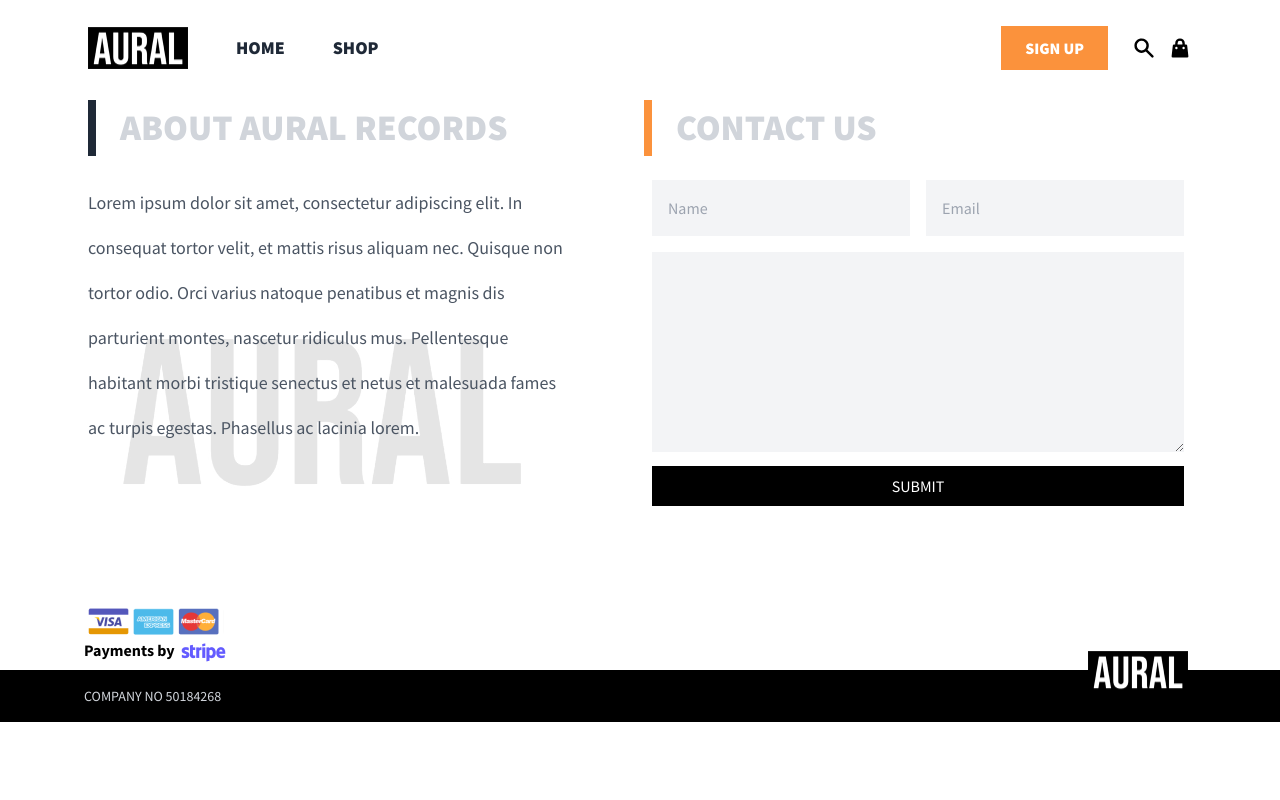
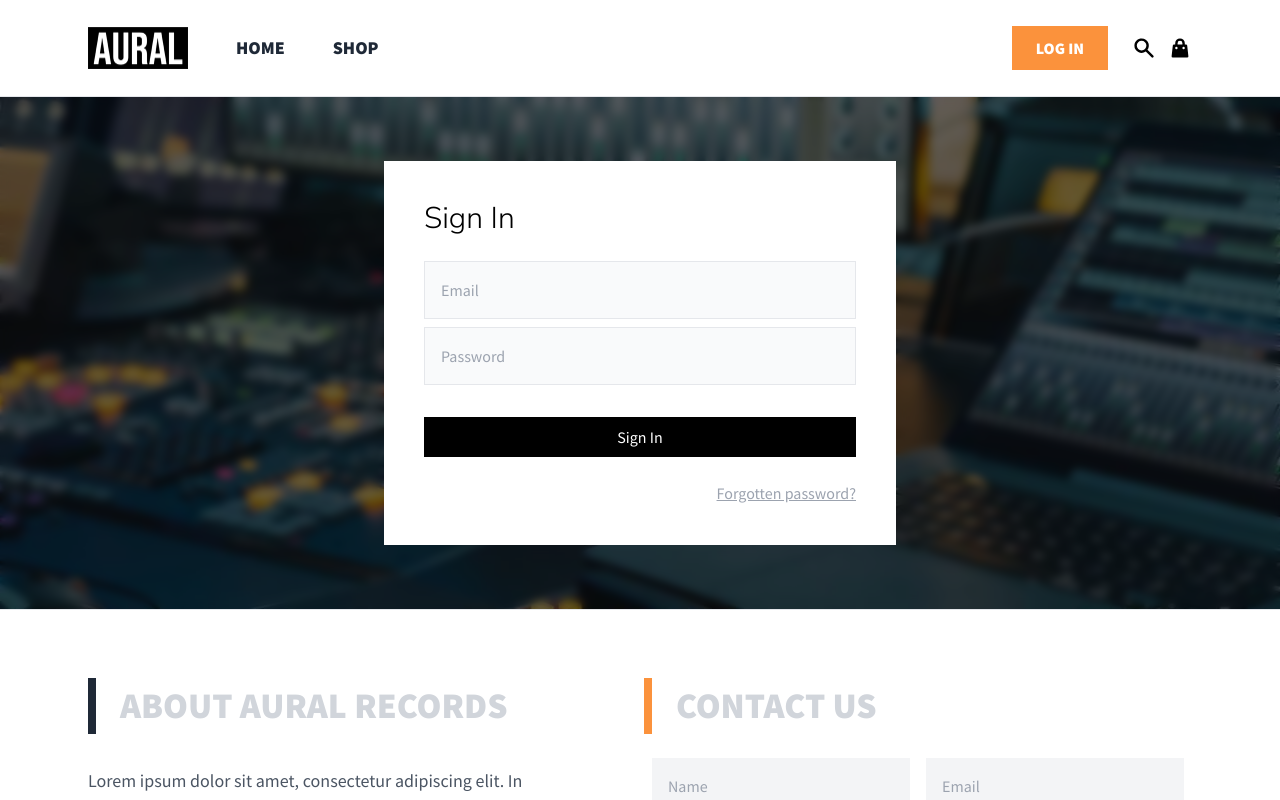
Before and after one commit to joejcox/AURAL, a React (Create React App) app: page /sign-in in a window 1280 px wide. Shown: the top 800 px of the page. Built offline with nearby package versions, Linux system fonts and the light colour scheme; no server answers; a web font is replaced by a local one.

Commit message:
feat: create sign in page with no logic

```diff
--- a/package.json
+++ b/package.json
@@ -18,6 +18,7 @@
     "react": "^17.0.2",
     "react-dom": "^17.0.2",
     "react-helmet-async": "^1.2.2",
+    "react-hook-form": "^7.22.5",
     "react-redux": "^7.2.6",
     "react-router-dom": "^6.2.1",
     "react-scripts": "5.0.0",
--- a/src/app/App.jsx
+++ b/src/app/App.jsx
@@ -9,6 +9,7 @@ import Shop from "pages/public/Shop"
 import auth from "services/firebase"
 import { onAuthStateChanged } from "firebase/auth"
 import { setUser } from "features/user/userSlice"
+import SignIn from "pages/public/SignIn"
 
 const App = () => {
   const dispatch = useDispatch()
@@ -37,6 +38,7 @@ const App = () => {
         <Route path="/" element={<Home />} />
         <Route path="/products" element={<Shop />} />
         <Route path="/products/:productId" element={<SingleProduct />} />
+        <Route path="/sign-in" element={<SignIn />} />
       </Routes>
     </Layout>
   )
--- /dev/null
+++ b/src/components/SignInForm/index.jsx
@@ -0,0 +1,118 @@
+import FormContainer from "core/Container/FormContainer"
+import ValidationError from "core/Form/ValidationError"
+import { useState } from "react"
+import { useForm, useFormState } from "react-hook-form"
+import { Link } from "react-router-dom"
+
+const SignInForm = ({ children }) => {
+  const [firebaseError, setFirebaseError] = useState(null)
+  const {
+    register,
+    handleSubmit,
+    resetField,
+    control,
+    formState: { errors },
+  } = useForm()
+
+  const signIn = async (email, password) => {
+    console.log(email, password)
+    return { email: email, password: password }
+  }
+
+  const { isSubmitting } = useFormState({ control })
+
+  const onSubmit = async (data) => {
+    await signIn(data.email, data.password)
+      .then((response) => console.log(response))
+      .catch((error) => {
+        let message = null
+
+        if (error.code === "auth/too-many-requests") {
+          message =
+            "Too many unsuccessful attempts, please reset password or try again later"
+        }
+
+        if (error.code === "auth/wrong-password") {
+          message = "Incorrect password, please try again"
+        }
+
+        if (error.code === "auth/user-not-found") {
+          message = "User does not exist, please try again"
+        }
+
+        resetField("password")
+        setFirebaseError(message)
+      })
+  }
+
+  return (
+    <FormContainer>
+      {children}
+      <form onSubmit={handleSubmit(onSubmit)} autoComplete="off">
+        {firebaseError && (
+          <p className="my-4 text-red-500 text-sm">{firebaseError}</p>
+        )}
+
+        <div className="form-field">
+          <input
+            type="email"
+            className="block placeholder-gray-400 border border-gray-200 bg-gray-50 text-gray-800 mb-2 w-full p-4 focus:border focus:outline-2 focus:outline-gray-200 outline-white"
+            placeholder="Email"
+            {...register("email", {
+              required: {
+                value: true,
+                message: "Field can not be empty",
+              },
+              pattern: {
+                value:
+                  /^(([^<>()[\]\\.,;:\s@"]+(\.[^<>()[\]\\.,;:\s@"]+)*)|(".+"))@((\[[0-9]{1,3}\.[0-9]{1,3}\.[0-9]{1,3}\.[0-9]{1,3}\])|(([a-zA-Z\-0-9]+\.)+[a-zA-Z]{2,}))$/,
+                message: "Invalid email",
+              },
+            })}
+            aria-invalid={errors.email ? "true" : "false"}
+          />
+          {errors.email && (
+            <ValidationError>{errors.email?.message}</ValidationError>
+          )}
+        </div>
+        <div className="field">
+          <input
+            type="password"
+            className="block placeholder-gray-400 border border-gray-200 bg-gray-50 text-gray-800 mb-2 w-full p-4 focus:border focus:outline-2 focus:outline-gray-200 outline-white"
+            placeholder="Password"
+            {...register("password", {
+              required: "Field can not be empty",
+              minLength: {
+                value: 6,
+                message: "Must be longer than 6 characters",
+              },
+            })}
+            aria-invalid={errors.password ? "true" : "false"}
+          />
+          {errors.password && (
+            <ValidationError>{errors.password?.message}</ValidationError>
+          )}
+        </div>
+        <button
+          className="bg-black hover:bg-main-400 w-full py-2 px-4 mt-6 text-white inline-block outline-white border-0"
+          type="submit"
+          disabled={isSubmitting}
+          click={handleSubmit(onSubmit)}
+        >
+          {isSubmitting ? "Signing In..." : "Sign In"}
+        </button>
+
+        <div className="w-full flex justify-end">
+          <Link
+            to="/account/reset-password"
+            className="text-gray-400 underline mt-6 inline-block hover:text-black"
+          >
+            Forgotten password?
+          </Link>
+        </div>
+      </form>
+    </FormContainer>
+  )
+}
+
+export default SignInForm
--- /dev/null
+++ b/src/core/Container/FormContainer.jsx
@@ -0,0 +1,9 @@
+const FormContainer = ({ children }) => (
+  <section className="py-0 lg:py-16 z-[1] relative lg:bg-hero-main border-y border-gray-200 mb-16">
+    <div className="hidden lg:block bg-black -z-1 backdrop-blur-sm bg-opacity-60 absolute top-0 left-0 right-0 bottom-0"></div>
+
+    <div className="mx-auto max-w-lg p-10 bg-white">{children}</div>
+  </section>
+)
+
+export default FormContainer
--- /dev/null
+++ b/src/core/Form/ValidationError.jsx
@@ -0,0 +1,5 @@
+const ValidationError = ({ children }) => (
+  <span className="block text-red-500 text-xs pl-2 mt-2 mb-6">{children}</span>
+)
+
+export default ValidationError
--- a/src/core/Layout/Header/Navbar/index.jsx
+++ b/src/core/Layout/Header/Navbar/index.jsx
@@ -17,7 +17,7 @@ const Navbar = () => {
       </nav>
       <div className="ml-auto flex items-center">
         <div className="hidden lg:inline-block">
-          <ButtonLink path="/">Sign Up</ButtonLink>
+          <ButtonLink path="/sign-in">Log In</ButtonLink>
         </div>
         <div className="lg:ml-6 flex items-center">
           <button>
--- /dev/null
+++ b/src/pages/public/SignIn/index.jsx
@@ -0,0 +1,10 @@
+import SignInForm from "components/SignInForm"
+const SignIn = () => {
+  return (
+    <SignInForm>
+      <h1 className="text-3xl mb-6 font-secondary">Sign In</h1>
+    </SignInForm>
+  )
+}
+
+export default SignIn
--- a/tailwind.config.js
+++ b/tailwind.config.js
@@ -7,6 +7,7 @@ module.exports = {
     colors: {
       white: colors.white,
       black: colors.black,
+      red: colors.red,
       gray: colors.gray,
       purple: colors.purple,
       indigo: colors.indigo,
```
Also changed, not shown: 1 other file (tests, documents, lock files or other folders).
